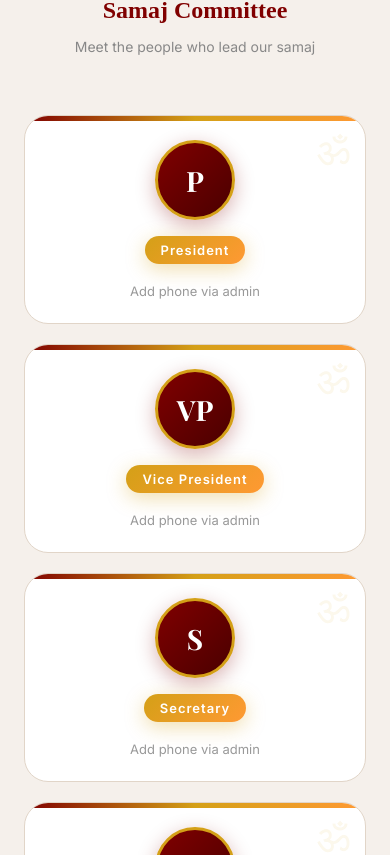
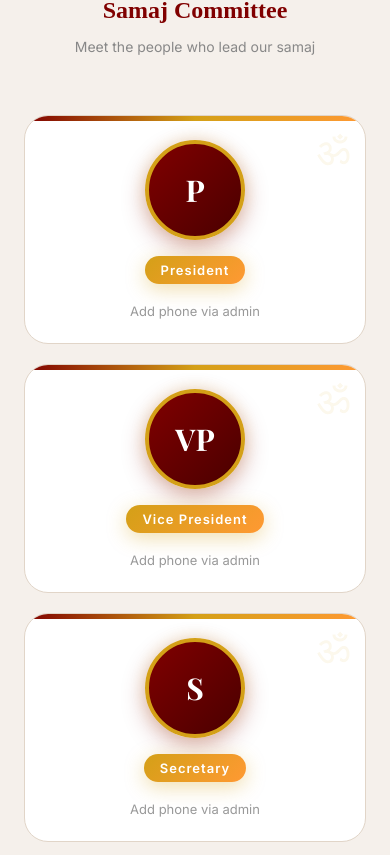
Before and after one commit to wonderboy2040/svaksydg, a React (Vite) app: page / in a window 390 px wide. Shown: the part 4069-4924 px from the top of the page. Built offline with nearby package versions, Linux system fonts and the light colour scheme; no server answers; a web font is replaced by a local one.

Commit message:
Committee: Bigger member photos with golden glow, responsive design

```diff
--- a/src/styles/Home.css
+++ b/src/styles/Home.css
@@ -1109,36 +1109,42 @@
 }
 
 .committee-avatar {
-  width: 70px;
-  height: 70px;
+  width: 120px;
+  height: 120px;
   border-radius: 50%;
   margin: 0 auto 16px;
   display: block;
   object-fit: cover;
   object-position: center;
-  border: 3px solid var(--gold);
-  box-shadow: 0 6px 20px rgba(128, 0, 0, 0.3);
-  max-width: 70px;
-  max-height: 70px;
+  border: 4px solid var(--gold);
+  box-shadow: 0 8px 25px rgba(128, 0, 0, 0.3), 0 0 15px rgba(212, 160, 23, 0.2);
+  max-width: 120px;
+  max-height: 120px;
+  transition: all 0.4s;
+}
+
+.committee-card:hover .committee-avatar {
+  transform: scale(1.05);
+  box-shadow: 0 12px 35px rgba(128, 0, 0, 0.4), 0 0 25px rgba(212, 160, 23, 0.3);
 }
 
 .committee-avatar-initials {
-  width: 70px;
-  height: 70px;
+  width: 120px;
+  height: 120px;
   border-radius: 50%;
   margin: 0 auto 16px;
   display: flex;
   align-items: center;
   justify-content: center;
-  font-size: 24px;
+  font-size: 36px;
   font-weight: 700;
   color: white;
   background: linear-gradient(135deg, var(--maroon), var(--deep-maroon));
-  border: 3px solid var(--gold);
-  box-shadow: 0 6px 20px rgba(128, 0, 0, 0.3);
+  border: 4px solid var(--gold);
+  box-shadow: 0 8px 25px rgba(128, 0, 0, 0.3), 0 0 15px rgba(212, 160, 23, 0.2);
   font-family: 'Playfair Display', serif;
   text-transform: uppercase;
-  transition: all 0.3s;
+  transition: all 0.4s;
 }
 
 .committee-card:hover .committee-avatar-initials {
@@ -1603,9 +1609,11 @@
 
   .committee-avatar,
   .committee-avatar-initials {
-    width: 80px;
-    height: 80px;
-    font-size: 28px;
+    width: 100px;
+    height: 100px;
+    max-width: 100px;
+    max-height: 100px;
+    font-size: 30px;
   }
 
   .committee-name {
```
